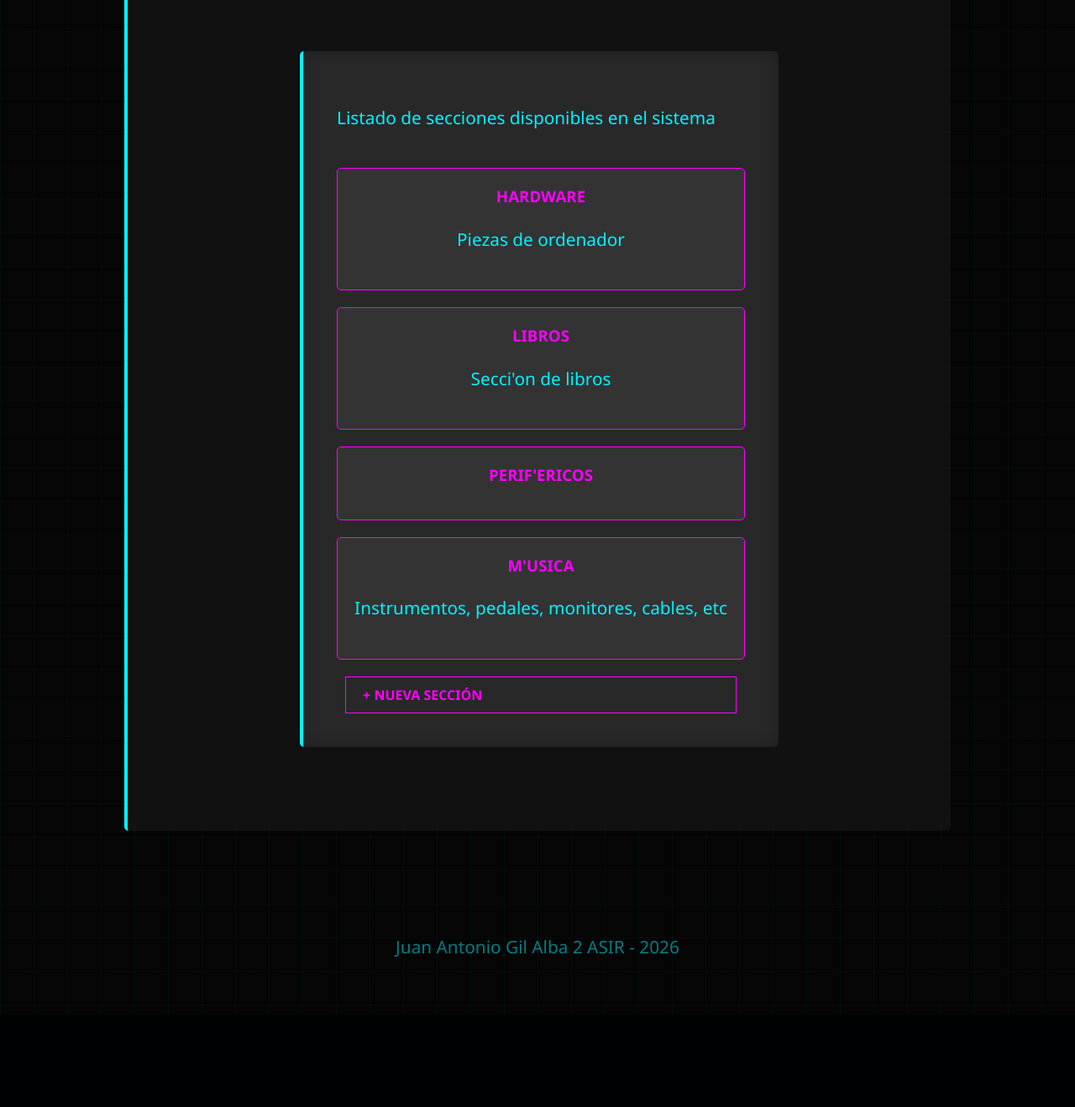
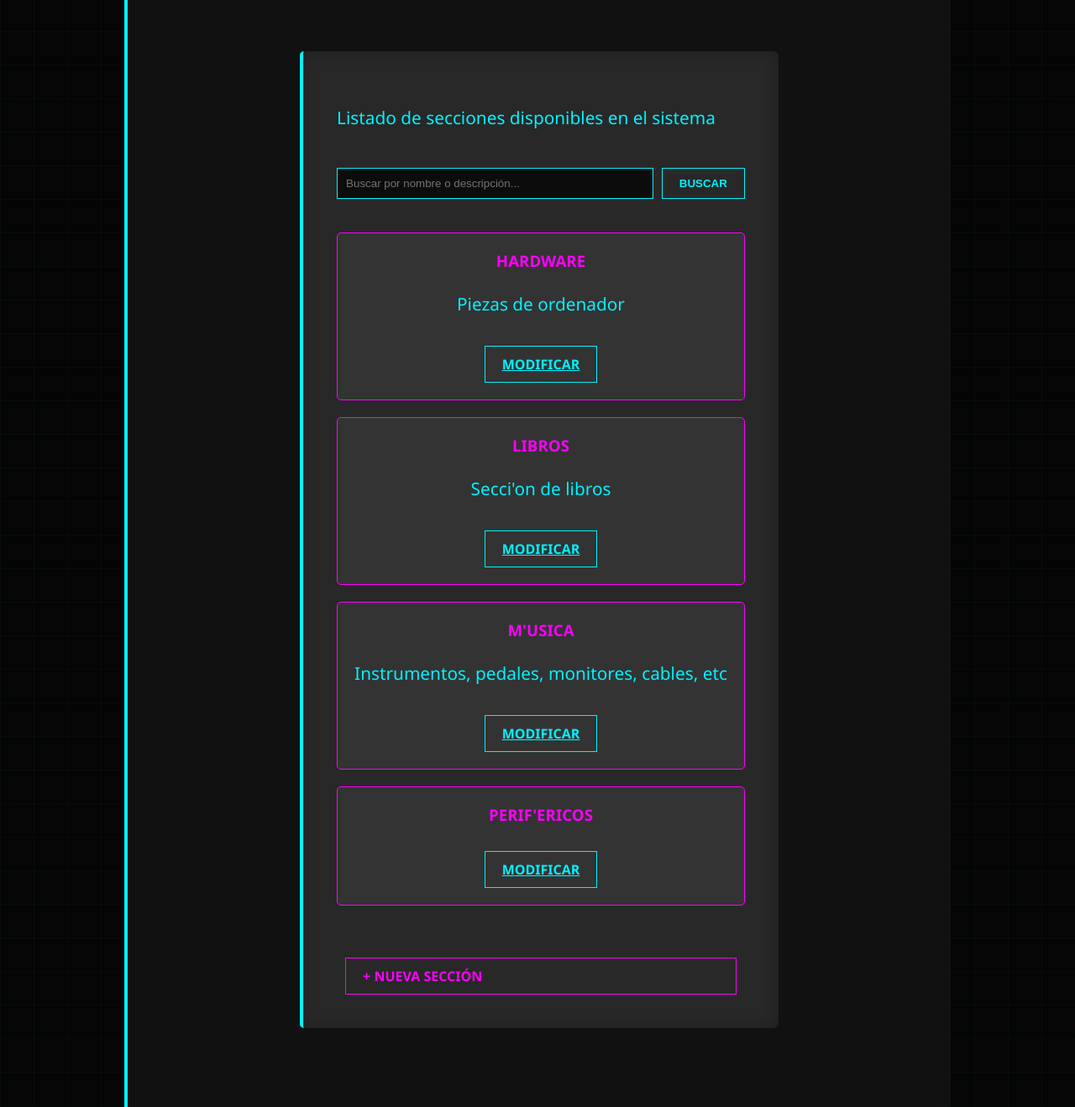
Before and after one commit to ANnthomgamer/Django-IAW, a Django app: page /secciones/ in a window 1280 px wide. Shown: the part 403-1722 px from the top of the page at 84% size. Before the commit the page ends 1601 px from the top, so only its background shows below. Run offline with Django 5.2, Linux system fonts and the light colour scheme; data comes from the database, SQL or seed files in the repository; both versions use the stored data as it was after the commit.

Commit message:
Añadido filtro buscar en secciones y modificar secciones

```diff
--- a/www/proyecto/apps/secciones/views.py
+++ b/www/proyecto/apps/secciones/views.py
@@ -1,4 +1,5 @@
-from django.shortcuts import render, redirect
+from django.shortcuts import render, redirect, get_object_or_404
+from django.db.models import Q
 from .models import Seccion
 
 # Create your views here.
@@ -6,10 +7,26 @@ def secciones_views(request):
     """Vista para listar todas las secciones"""
     # Aquí luego recuperaremos las secciones de la BD: secciones = Seccion.objects.all()
 
+    # Buscar termino:
+    buscar = request.GET.get('buscar', '')
+
+    # Base
     secciones = Seccion.objects.all()
+
+    if buscar:
+        secciones = secciones.filter(
+            Q(nombre__icontains=buscar) |    # Buscar nombre sin key sensitive
+            Q(descripcion__icontains=buscar) # Igual pero descripcion
+
+        )
+
+    # Ordenar por nombre
+    secciones = secciones.order_by('nombre')
+
     datos = {
         'parrafo': 'Listado de secciones disponibles en el sistema',
-        'secciones': secciones
+        'secciones': secciones,
+        'buscar':buscar,
     }
     return render(request, 'secciones/index.html', datos)
 
@@ -34,3 +51,34 @@ def secciones_alta_views(request):
         'parrafo': 'Complete el formulario para dar de alta una nueva categoría.'
     }
     return render(request, 'secciones/alta.html', datos)
+
+def secciones_modificar_views(request):
+    """Modificar una sección existente"""
+
+    # Obtener el ID de la sección
+    seccion_id = request.GET.get('id') or request.POST.get('id')
+
+    if not seccion_id:
+        return redirect('secciones_url')
+
+    # Obtener la sección
+    seccion = get_object_or_404(Seccion, id=seccion_id)
+
+    if request.method == 'POST':
+        # Recoger datos
+        nombre = request.POST.get('nombre')
+        descripcion = request.POST.get('descripcion')
+
+        # Actualizar sección
+        seccion.nombre = nombre
+        seccion.descripcion = descripcion
+        seccion.save()
+
+        return redirect('secciones_url')
+
+    # Si es GET, mostrar formulario con datos
+    datos = {
+        'seccion': seccion
+    }
+
+    return render(request, 'secciones/modificar.html', datos)
--- a/www/proyecto/proyecto/templates/secciones/index.html
+++ b/www/proyecto/proyecto/templates/secciones/index.html
@@ -10,17 +10,36 @@
     <article>
         <p>{{ parrafo }}</p>
 
+        <!-- FILTRO DE BÚSQUEDA -->
+        <div class="filtros" style="margin-bottom: 20px;">
+            <form method="get" style="display: flex; gap: 10px; align-items: center;">
+                <input type="text"
+                       name="buscar"
+                       value="{{ buscar }}"
+                       placeholder="Buscar por nombre o descripción..."
+                       style="flex: 1; padding: 10px; background: rgba(0,0,0,0.7); border: 1px solid var(--neon-cyan); color: white;">
+                <button type="submit" class="neon-btn">Buscar</button>
+                {% if buscar %}
+                    <a href="{% url 'secciones_url' %}" class="neon-link">Limpiar</a>
+                {% endif %}
+            </form>
+        </div>
+
         {% if secciones %}
-            {% for seccion in secciones %}
-            <div class="producto-card"> <!-- Reutilizamos estilo -->
-                <h3>{{ seccion.nombre }}</h3>
-                <p>{{ seccion.descripcion|default:"Sin descripción" }}</p>
+            <div style="display: grid; grid-template-columns: repeat(auto-fill, minmax(300px, 1fr)); gap: 20px;">
+                {% for seccion in secciones %}
+                <div class="producto-card">
+                    <h3>{{ seccion.nombre }}</h3>
+                    <p>{{ seccion.descripcion|default:"Sin descripción" }}</p>
+                    <a href="{% url 'secciones_modificar' %}?id={{ seccion.id }}" class="neon-btn" style="margin-top: 10px; display: inline-block;">Modificar</a>
+                </div>
+                {% endfor %}
             </div>
-            {% endfor %}
         {% else %}
             <p>No hay secciones registradas</p>
         {% endif %}
 
+        <br>
         <a href="{% url 'secciones_alta' %}" class="neon-link">+ Nueva Sección</a>
     </article>
 {% endblock %}
--- a/www/proyecto/proyecto/urls.py
+++ b/www/proyecto/proyecto/urls.py
@@ -19,7 +19,7 @@ from django.urls import path
 from apps.inicio.views import saludo
 from apps.ventas.views import ventas_views, ventas_alta_views
 from apps.productos.views import productos_views, productos_alta_views, productos_modificar_views
-from apps.secciones.views import secciones_views, secciones_alta_views
+from apps.secciones.views import secciones_views, secciones_alta_views, secciones_modificar_views
 from apps.usuarios.views import usuarios_views, usuarios_alta_views, usuarios_modificar_views
 
 urlpatterns = [
@@ -33,6 +33,7 @@ urlpatterns = [
 
     path('secciones/', secciones_views, name='secciones_url'),
     path('secciones/alta', secciones_alta_views, name='secciones_alta'),
+    path('secciones/modificar', secciones_modificar_views, name='secciones_modificar'),
 
     path('ventas/', ventas_views, name='ventas_url'),
     path('ventas/alta', ventas_alta_views, name='ventas_alta'),
--- a/www/proyecto/static/css/style.css
+++ b/www/proyecto/static/css/style.css
@@ -178,3 +178,27 @@ select option {
     background-color: #050505;                /* Fondo oscuro para la lista */
     color: var(--neon-pink);                  /* Texto rosa */
 }
+
+
+/* Estilos para filtro de búsqueda */
+.filtro-busqueda {
+    margin-bottom: 30px;
+    padding: 20px;
+    background: rgba(255, 255, 255, 0.05);
+    border: 1px solid var(--neon-cyan);
+}
+
+.filtro-busqueda input {
+    background: rgba(0, 0, 0, 0.7);
+    border: 1px solid var(--neon-pink);
+    color: white;
+    padding: 10px;
+    font-size: 1rem;
+    width: 100%;
+}
+
+.filtro-busqueda input:focus {
+    outline: none;
+    border-color: var(--neon-cyan);
+    box-shadow: 0 0 10px var(--neon-cyan);
+}
```
Also changed, not shown: www/proyecto/proyecto/templates/secciones/modificar.html (added, +28 -0 lines), www/proyecto/db.sqlite3.
